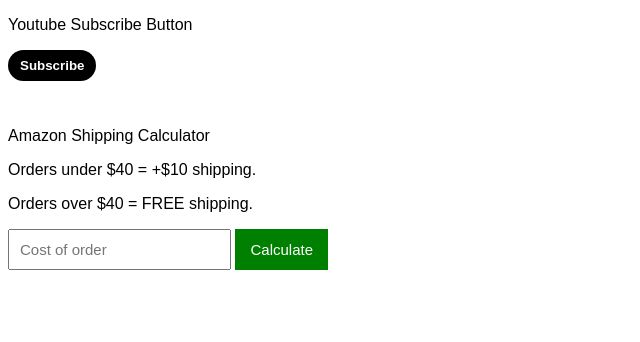
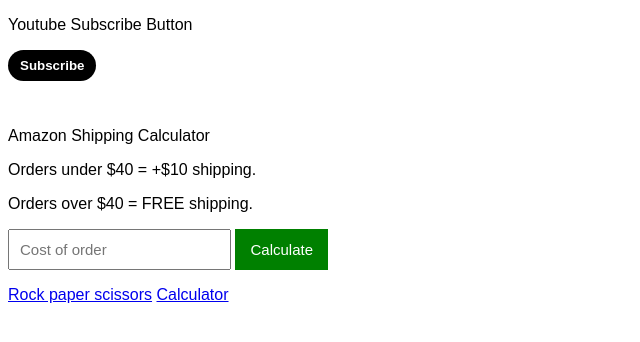
Before and after one commit to xdLucky10/xdLucky10.github.io, a plain HTML site: page javascript-course/010-dom-projects.html in a window 1280 px wide. Shown: the whole page, without its empty margins (0-640 px from the left). Drawn offline with Linux system fonts and the light colour scheme.

Commit message:
Add files via upload

```diff
--- a/javascript-course/010-dom-projects.html
+++ b/javascript-course/010-dom-projects.html
@@ -65,6 +65,9 @@
   ">Calculate</button>
   <p class="final-price"></p>
 
+  <a href="010-rockpaperscissors.html">Rock paper scissors</a>
+  <a href="calculator.html">Calculator</a>
+
   <script>
     function subscribe() {
       const buttonElement = document.querySelector('.js-subscribeButton');
```
